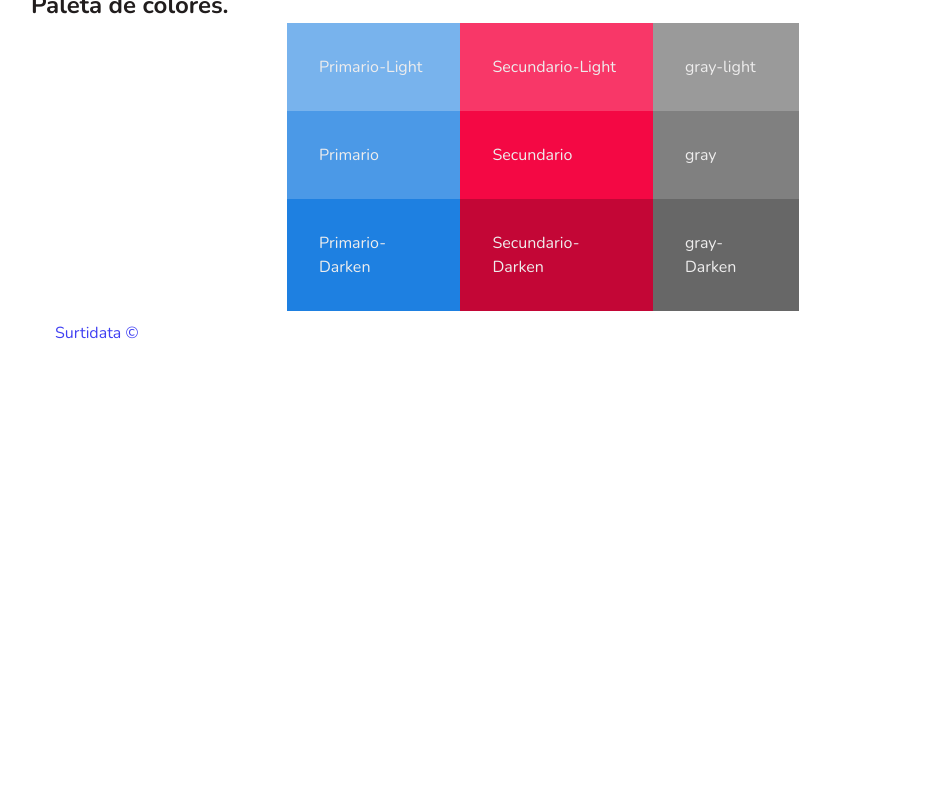
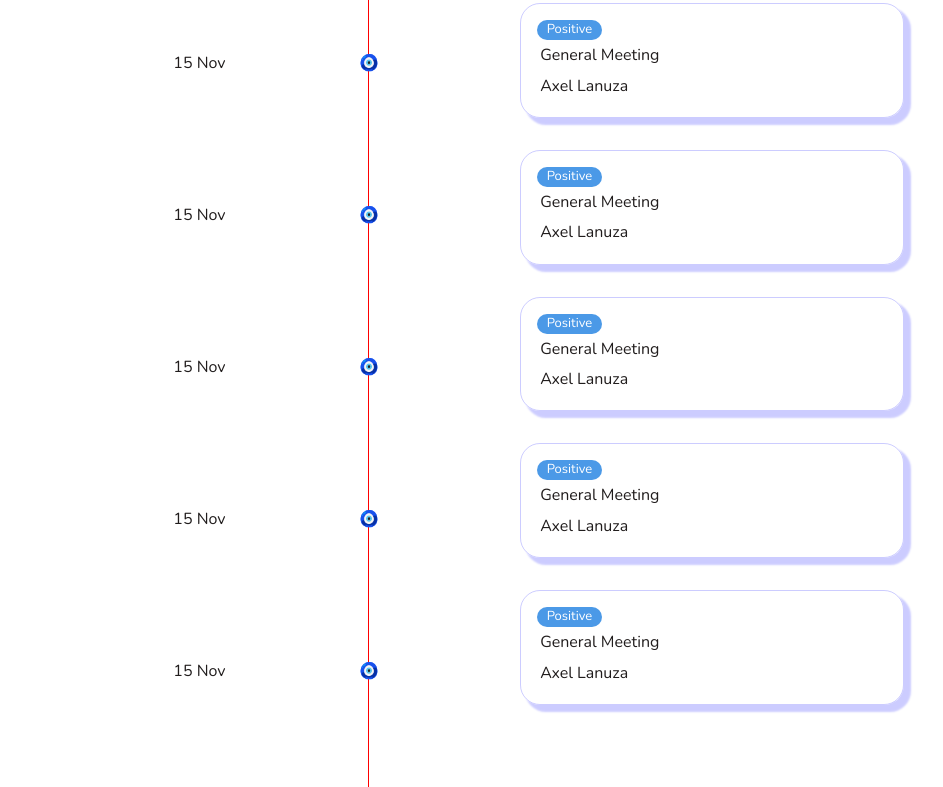
Before and after one commit to axlwolf/ChangeLogComponent, a website built with webpack: page src/index.html in a window 1280 px wide. Shown: the part 61-848 px from the top of the page, without its empty margins (97-1040 px from the left). Before the commit the page ends 800 px from the top, so only its background shows below. Built offline with nearby package versions, Linux system fonts and the light colour scheme.

```diff
--- a/package.json
+++ b/package.json
@@ -13,15 +13,9 @@
     "author": "Surtidata SAS",
     "license": "ISC",
     "devDependencies": {
-
-
         "css-loader": "^6.7.3",
         "file-loader": "^6.2.0",
         "html-loader": "^4.2.0",
-
-
-
-
         "html-webpack-plugin": "^5.5.0",
         "http-server": "^0.12.3",
         "mini-css-extract-plugin": "^2.7.2",
--- a/src/index.html
+++ b/src/index.html
@@ -8,27 +8,47 @@
     <title>Surtidata Template</title>
   </head>
   <body>
-        <div class="container">
-            <h1>Welcome</h1>
-            <h2>Paleta de colores.</h2>
-            <div class="palette">
-                <div class="row">
-                    <div class="primary-light">Primario-Light</div>
-                    <div class="primary">Primario</div>
-                    <div class="primary-darken">Primario-Darken</div>
-                </div>
-                <div class="row">
-                    <div class="secundary-light">Secundario-Light</div>
-                    <div class="secundary">Secundario</div>
-                    <div class="secundary-darken">Secundario-Darken</div>
-                </div>
-                <div class="row">
-                    <div class="gray-light">gray-light</div>
-                    <div class="gray">gray</div>
-                    <div class="gray-darken">gray-Darken</div>
-                </div>
-            </div>
-            <a href="https://surtidata.com">Surtidata &copy;</a>
-        </div>
+    <main class="container changelog">
+      <h1>Changelog component</h1>
+
+      <section class="changelog-container">
+        <nav class="changelog-dates">
+          <ul class="changelog-dates-list">
+            <li>15 Nov</li>
+            <li>15 Nov</li>
+            <li>15 Nov</li>
+            <li>15 Nov</li>
+            <li>15 Nov</li>
+          </ul>
+        </nav>
+        <section class="changelog-cards">
+          <article class="card">
+            <span class="card-tag">Positive</span>
+            <p class="card-title">General Meeting</p>
+            <p class="card-user">Axel Lanuza</p>
+          </article>
+          <article class="card">
+            <span class="card-tag">Positive</span>
+            <p class="card-title">General Meeting</p>
+            <p class="card-user">Axel Lanuza</p>
+          </article>
+          <article class="card">
+            <span class="card-tag">Positive</span>
+            <p class="card-title">General Meeting</p>
+            <p class="card-user">Axel Lanuza</p>
+          </article>
+          <article class="card">
+            <span class="card-tag">Positive</span>
+            <p class="card-title">General Meeting</p>
+            <p class="card-user">Axel Lanuza</p>
+          </article>
+          <article class="card">
+            <span class="card-tag">Positive</span>
+            <p class="card-title">General Meeting</p>
+            <p class="card-user">Axel Lanuza</p>
+          </article>
+        </section>
+      </section>
+    </main>
   </body>
 </html>
--- a/src/sass/base/_base.scss
+++ b/src/sass/base/_base.scss
@@ -27,9 +27,9 @@
   padding: 100px 80px;
 }
 
-section:not(.hero):nth-child(even) {
-    background-color: $color-gray-dark;
-}
+// section:not(.hero):nth-child(even) {
+//     background-color: $color-gray-dark;
+// }
 
 nav {
   list-style: none;
--- a/src/sass/pages/_template.scss
+++ b/src/sass/pages/_template.scss
@@ -1,58 +1,56 @@
-.palette {
-    display: flex;
-    flex-direction: row;
-    justify-content: space-evenly;
-    align-content: space-between;
-    align-items: stretch;
+.changelog-container {
+  display: grid !important;
+  grid-template-columns: 33% 1fr;
+  padding: 0 !important;
 
-    width: 50%;
-    margin: 0 auto;
+  section {
+    padding: 0 !important;
+    align-items: baseline;
+    align-self: baseline;
+  }
+
+  .changelog-dates {
+    position: relative;
+    &-list {
+      list-style: none;
+      border-right: 1px solid red;
+      height: 100vh;
+      justify-items: center;
+
+      li {
+        padding: 4em 1em;
+        &::after {
+          content: "🧿";
+          position: absolute;
+          right: -10px;
+        }
+      }
+    }
+  }
 }
-.row {
+
+.card {
+  display: flex !important;
+  flex-wrap: wrap;
+  border: 0.01rem solid rgba(0, 0, 255, 0.2);
+  min-width: 30vw;
+  height: auto;
+  padding: 1rem 1em;
+  border-radius: 20px;
+  margin: 1rem auto;
+  box-shadow: 6px 6px 2px 1px rgba(0, 0, 255, 0.2);
+  &-tag {
+    font-size: small;
+    background-color: #4b99e7;
+    color: white;
+    border-radius: 0.8rem;
+    height: 20px;
+    width: 65px;
+    text-align: center;
     display: block;
+  }
+  p {
+    width: 100%;
+    padding: 0.2rem;
+  }
 }
-.primary {
-    color: $color-background;
-    background-color: $color-primary;
-    padding: 2rem;
-}
-.primary-light {
-    color: $color-background;
-    background-color: $color-primary-light;
-    padding: 2rem;
-}
-.primary-darken {
-    color: $color-background;
-    background-color: $color-primary-dark;
-    padding: 2rem;
-}
-.secundary {
-    color: $color-background;
-    background-color: $color-secundary;
-    padding: 2rem;
-}
-.secundary-light {
-    color: $color-background;
-    background-color: $color-secundary-light;
-    padding: 2rem;
-}
-.secundary-darken {
-    color: $color-background;
-    background-color: $color-secundary-dark;
-    padding: 2rem;
-}
-.gray {
-    color: $color-background;
-    background-color: gray;
-    padding: 2rem;
-}
-.gray-light {
-    color: $color-background;
-    background-color: $color-gray-light;
-    padding: 2rem;
-}
-.gray-darken {
-    color: $color-background;
-    background-color: $color-gray-dark;
-    padding: 2rem;
-}
```
Also changed, not shown: webpack.prod.js (+30 -30 lines), dist/index.html (added), dist/main.[contentHash].bundle.js (added), dist/main.[contentHash].css (added), dist/vendor.[contentHash].bundle.js (added), 2 other files. Lines whose indentation alone changed are shown as unchanged.
